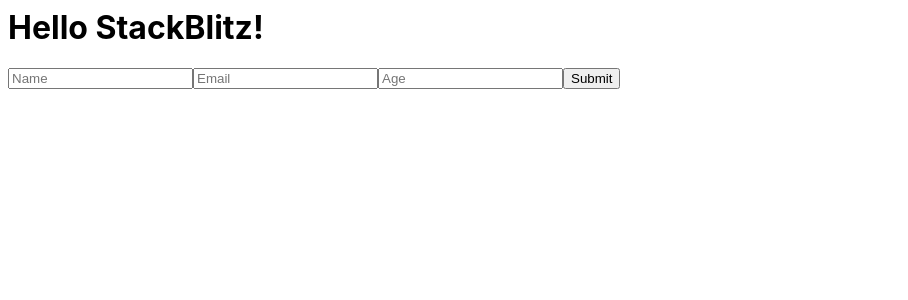
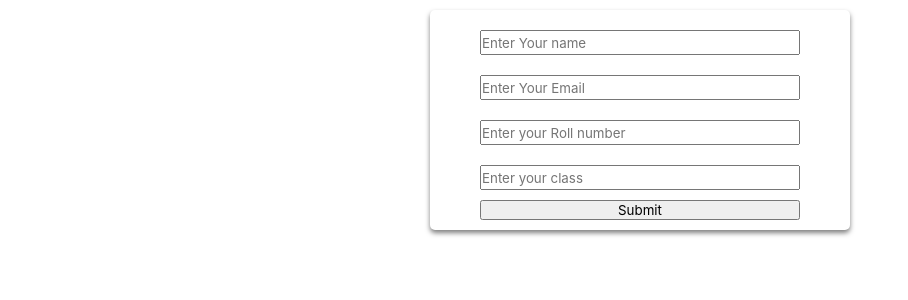
Before and after one commit to AllenDodul/react-tonfhx, a React (Create React App) app: page / in a window 1280 px wide. Shown: the top 300 px of the page, without its empty margins (0-908 px from the left). Built offline with nearby package versions, Linux system fonts and the light colour scheme.

Commit message:
2 files modified

```diff
--- a/src/App.js
+++ b/src/App.js
@@ -2,58 +2,33 @@ import React from "react";
 import {useState} from 'react';
 import "./style.css";
 
-export default function App() {
-  const [userInfo , setUserInfo] = useState({});
-  const [name, setName] = useState('');
-  const [email, setEmail] = useState('');
-  const [number, setNumber] = useState();
-
-  const handleName = (e) =>{
-    setName(e.target.value);
-  }
-
-  const handleEmail = (e) =>{
-    setEmail(e.target.value);
-  }
-
-  const handleNumber = (e) =>{
-    setNumber(e.target.value);
-  }
-
-  const assignUser = () =>{
-    setUserInfo({
-      name: name,
-      email: email,
-      age: number,
-    });
-    console.log(userInfo);
-  }
-
-  return (
-    <div>
-      <h1>Hello StackBlitz!</h1>
+const App = () =>{
+  return(
+    <div className="from-container">
+    <div id="form">
       <input
-        onChange={handleName}
         type="text"
         className="name"
-        placeholder="Name"
-        value={name}
+        placeholder="Enter Your name"
       />
       <input
         type="email"
         className="email"
-        placeholder="Email"
-        onChange={handleEmail}
-        value={email}
+        placeholder="Enter Your Email"
       />
       <input
-        type="number"
-        className="age"
-        placeholder="Age"
-        onChange={handleNumber}
-        value={number}
+        type="text"
+        className="roll"
+        placeholder="Enter your Roll number"
       />
-      <button onClick={assignUser}>Submit</button>
+      <input
+        type="text"
+        className="class"
+        placeholder="Enter your class"
+      />
+      <button type="submit" className="button">Submit</button>
     </div>
-  );
+  </div>
+  )
 }
+export default App;
--- a/src/style.css
+++ b/src/style.css
@@ -1,5 +1,40 @@
-h1,
-p {
+*{
   font-family: -apple-system, BlinkMacSystemFont, 'Segoe UI', Roboto, Oxygen,
     Ubuntu, Cantarell, 'Open Sans', 'Helvetica Neue', sans-serif;
+  margin: 0;
+  padding: 0;
 }
+body {
+  font-size: 15pt;
+}
+.from-container{
+display: flex;
+align-items: center;
+justify-content: center;
+}
+#form{
+display: flex;
+align-items: center;
+justify-content: center;
+flex-direction: column;
+box-shadow: 0px 3px 5px rgba(0,0,0,0.5);
+padding: 10px;
+border-radius: 5px;
+margin: 10px;
+height: 200px;
+width: 400px;
+}
+input{
+height: 30px;
+width: 80%;
+outline: none;
+margin: 10px 5px;
+}
+textarea{
+width: 80%;
+margin: 10px 5px;
+}
+button{
+width: 80%;
+cursor: pointer;
+}
```
